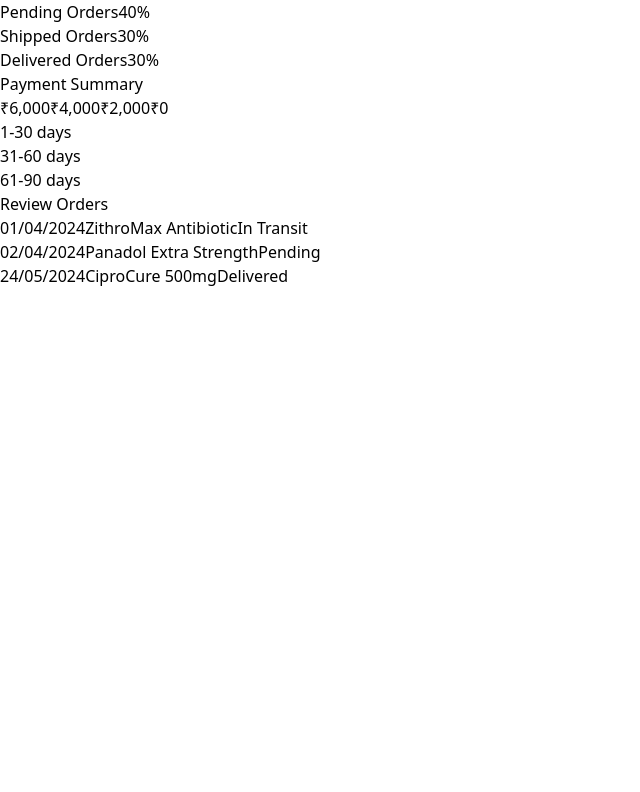
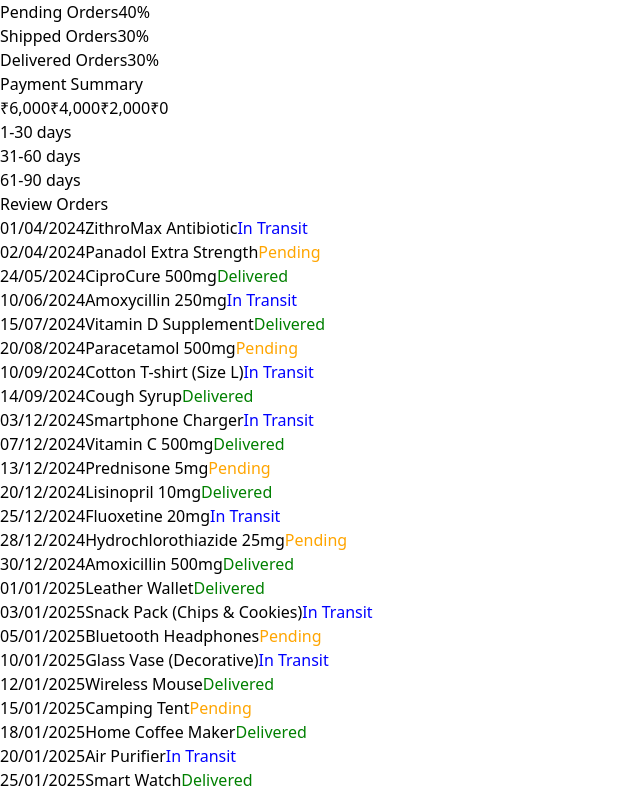
Before and after one commit to vaibhavporwal01/CodeSeVyapaar, a React (Vite) app: page /dashboard in a window 1280 px wide. Shown: the part 2648-3440 px from the top of the page, without its empty margins (0-640 px from the left). Before the commit the page ends 2936 px from the top, so only its background shows below. Built offline with nearby package versions, Linux system fonts and the light colour scheme; no server answers.

Commit message:
ORDER SUMMARY & REVIEW ORDER

```diff
--- a/src/components/Dashboard/seller-Components/OrderSummary.jsx
+++ b/src/components/Dashboard/seller-Components/OrderSummary.jsx
@@ -5,9 +5,9 @@ const OrderSummary = () => (
     <h3 className="text-sm font-semibold mb-4">Order Summary</h3>
     <div className="space-y-3">
       {[
-        { label: 'Pending Orders', percentage: 40, color: 'yellow' },
-        { label: 'Shipped Orders', percentage: 30, color: 'purple' },
-        { label: 'Delivered Orders', percentage: 30, color: 'green' },
+        { label: 'Pending Orders', percentage: 40, color: 'bg-yellow-400' },
+        { label: 'Shipped Orders', percentage: 30, color: 'bg-purple-500' },
+        { label: 'Delivered Orders', percentage: 30, color: 'bg-green-400' },
       ].map((item, index) => (
         <div key={index}>
           <div className="flex justify-between text-xs">
@@ -15,7 +15,7 @@ const OrderSummary = () => (
             <span>{item.percentage}%</span>
           </div>
           <div className="w-full bg-gray-200 rounded-full h-2 mt-1">
-            <div className={`bg-${item.color}-500 h-2 rounded-full`} style={{ width: `${item.percentage}%` }}></div>
+            <div className={`${item.color} h-2 rounded-full`} style={{ width: `${item.percentage}%` }}></div>
           </div>
         </div>
       ))}
--- /dev/null
+++ b/src/components/Dashboard/seller-Components/ReviewOrders.css
@@ -0,0 +1,11 @@
+/* Hide scrollbar but keep scrolling */
+.scrollable {
+    overflow-y: auto;
+    scrollbar-width: none; /* For Firefox */
+    -ms-overflow-style: none; /* For IE and Edge */
+  }
+
+  /* For Chrome, Safari, and Opera */
+  .scrollable::-webkit-scrollbar {
+    display: none;
+  }
--- a/src/components/Dashboard/seller-Components/ReviewOrders.jsx
+++ b/src/components/Dashboard/seller-Components/ReviewOrders.jsx
@@ -1,22 +1,67 @@
 import React from 'react';
+import { useNavigate } from 'react-router-dom';
+import './ReviewOrders.css'; // Import the CSS file
 
-const ReviewOrders = () => (
+const ReviewOrders = () => {
+  const navigate = useNavigate(); // Hook to navigate to another page
+
+  // Orders data
+  const orders = [
+    { date: '01/04/2024', product: 'ZithroMax Antibiotic', status: 'In Transit', color: 'blue' },
+    { date: '02/04/2024', product: 'Panadol Extra Strength', status: 'Pending', color: 'orange' },
+    { date: '24/05/2024', product: 'CiproCure 500mg', status: 'Delivered', color: 'green' },
+    { date: '10/06/2024', product: 'Amoxycillin 250mg', status: 'In Transit', color: 'blue' },
+    { date: '15/07/2024', product: 'Vitamin D Supplement', status: 'Delivered', color: 'green' },
+    { date: '20/08/2024', product: 'Paracetamol 500mg', status: 'Pending', color: 'orange' },
+    { date: '10/09/2024', product: 'Cotton T-shirt (Size L)', status: 'In Transit', color: 'blue' },
+    { date: '14/09/2024', product: 'Cough Syrup', status: 'Delivered', color: 'green' },
+    { date: '03/12/2024', product: 'Smartphone Charger', status: 'In Transit', color: 'blue' },
+    { date: '07/12/2024', product: 'Vitamin C 500mg', status: 'Delivered', color: 'green' },
+    { date: '13/12/2024', product: 'Prednisone 5mg', status: 'Pending', color: 'orange' },
+    { date: '20/12/2024', product: 'Lisinopril 10mg', status: 'Delivered', color: 'green' },
+    { date: '25/12/2024', product: 'Fluoxetine 20mg', status: 'In Transit', color: 'blue' },
+    { date: '28/12/2024', product: 'Hydrochlorothiazide 25mg', status: 'Pending', color: 'orange' },
+    { date: '30/12/2024', product: 'Amoxicillin 500mg', status: 'Delivered', color: 'green' },
+    { date: '01/01/2025', product: 'Leather Wallet', status: 'Delivered', color: 'green' },
+    { date: '03/01/2025', product: 'Snack Pack (Chips & Cookies)', status: 'In Transit', color: 'blue' },
+    { date: '05/01/2025', product: 'Bluetooth Headphones', status: 'Pending', color: 'orange' },
+    { date: '10/01/2025', product: 'Glass Vase (Decorative)', status: 'In Transit', color: 'blue' },
+    { date: '12/01/2025', product: 'Wireless Mouse', status: 'Delivered', color: 'green' },
+    { date: '15/01/2025', product: 'Camping Tent', status: 'Pending', color: 'orange' },
+    { date: '18/01/2025', product: 'Home Coffee Maker', status: 'Delivered', color: 'green' },
+    { date: '20/01/2025', product: 'Air Purifier', status: 'In Transit', color: 'blue' },
+    { date: '25/01/2025', product: 'Smart Watch', status: 'Delivered', color: 'green' },
+  ];
+
+  return (
     <div className="bg-white rounded-lg shadow p-4">
-    <h3 className="text-sm font-semibold mb-4">Review Orders</h3>
-    <div className="space-y-3">
-      {[
-        { date: '01/04/2024', product: 'ZithroMax Antibiotic', status: 'In Transit', color: 'blue' },
-        { date: '02/04/2024', product: 'Panadol Extra Strength', status: 'Pending', color: 'yellow' },
-        { date: '24/05/2024', product: 'CiproCure 500mg', status: 'Delivered', color: 'green' },
-      ].map((order, index) => (
-        <div key={index} className="flex justify-between text-xs">
+      {/* Clickable Title */}
+      <h3
+        className="text-sm font-semibold mb-3 cursor-pointer hover:underline"
+        onClick={() => navigate('/orders')} // Navigate to the "Orders" page
+      >
+        Review Orders
+      </h3>
+      {/* Scrollable section without visible scrollbar */}
+      <div
+        className="space-y-3 overflow-y-auto max-h-32"
+        style={{
+          scrollbarWidth: 'none', // Firefox
+          msOverflowStyle: 'none', // IE/Edge
+        }}
+      >
+        {orders.map((order, index) => (
+          <div key={index} className="flex justify-between text-sm">
             <span>{order.date}</span>
             <span>{order.product}</span>
-          <span className={`text-${order.color}-500`}>{order.status}</span>
+            <span className="font-medium" style={{ color: order.color }}>
+              {order.status}
+            </span>
           </div>
         ))}
       </div>
     </div>
   );
+};
 
 export default ReviewOrders;
```
Lines whose indentation alone changed are shown as unchanged.
